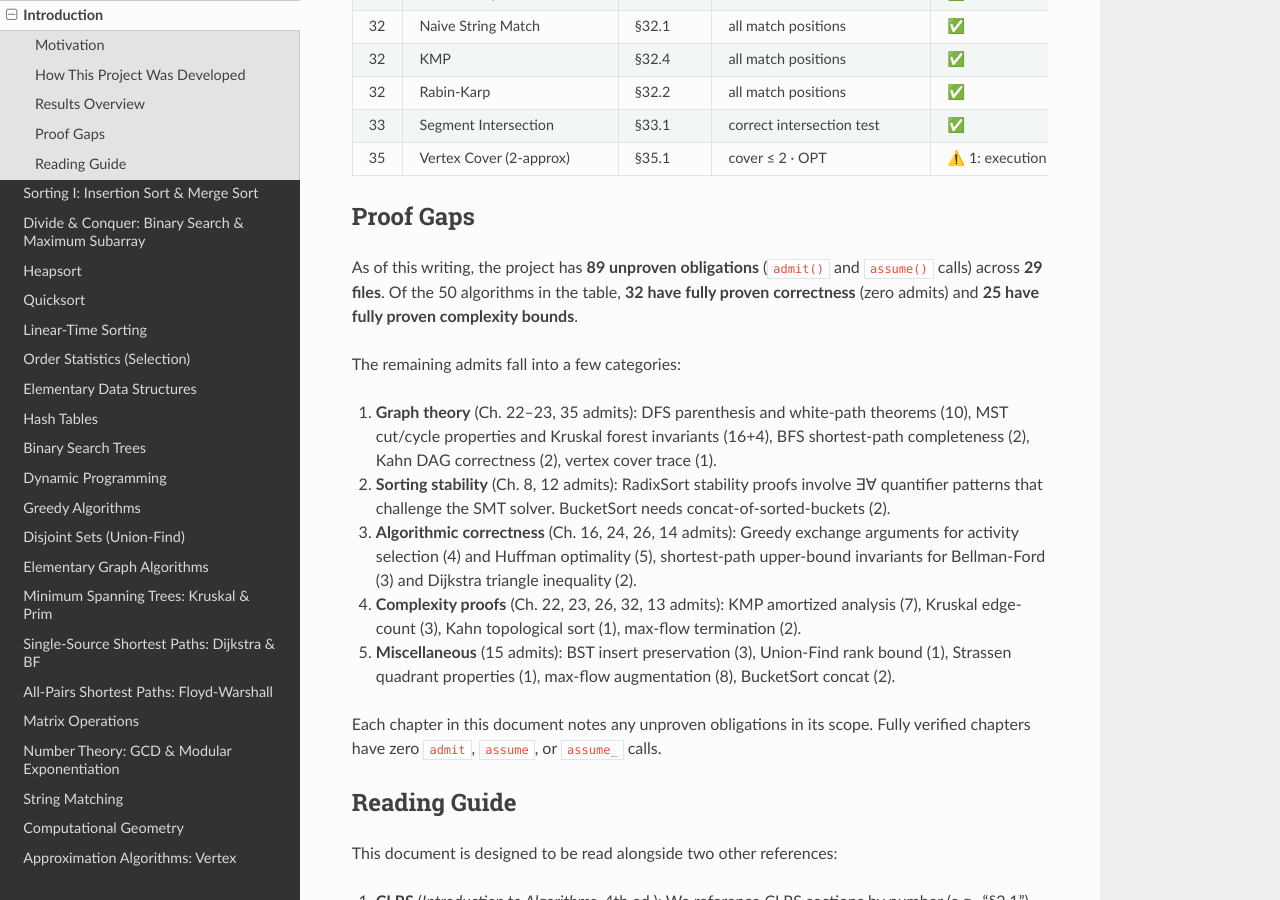
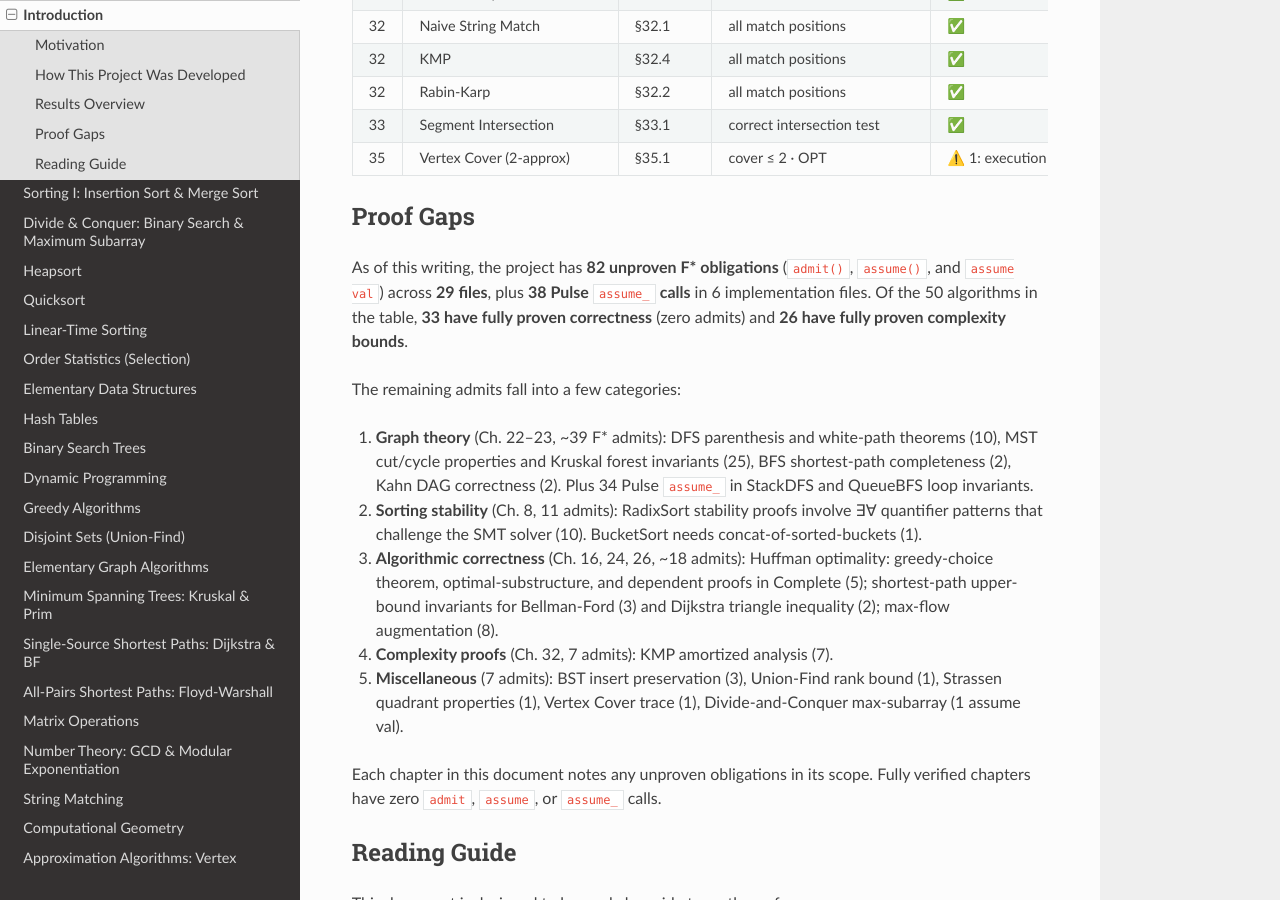
Before and after one commit to FStarLang/AlgoStar, a Sphinx documentation site: the page built from doc/intro.rst, in a window 1280 px wide and 900 px high, scrolled down 3779 px. Built offline with Sphinx 7.4.7 and the Read the Docs theme 3.1.0, drawn with Linux system fonts in a browser that asks for light colours; some of the changed text lies outside the part shown.

Commit message:
docs: update all chapters with accurate admit counts and proof status
- intro.rst: Update algorithm table — ActivitySelection now ✅ (was ⚠️ 4),
  Kahn complexity now ✅ Linked, Kruskal admits 15 (was 12), BucketSort 1
  (was 2). Update Proof Gaps section: 82 F* obligations/29 files + 38
  Pulse assume_. 33 fully proven (was 32), 26 complexity bounds (was 25).
  Update file/line counts to 174 files, ~54K lines.

- ch16_greedy.rst: ActivitySelection is fully proven (zero admits).
  Document exchange argument (lemma_greedy_dominates), maximality
  (lemma_greedy_is_maximal), earliest_compatible loop invariant bridge.
  Huffman: swap_reduces_wpl and exists_sibling_leaves now proven;
  3 assumes remain (greedy_choice, optimal_substructure, exists_leaf_at_max_depth).

- ch08_linear_sorting.rst: RadixSort has 10 admits total across 4 modules.

- ch22_graphs.rst: DFS.Spec has 7 unproven (was incorrectly 0).
  Fix StackDFS.Complexity assume_ count (13, was 16).
  Fix QueueBFS.Complexity assume_ count (6, was 7).

- ch23_mst.rst: Add EdgeSorting(2) and Complexity(2+1) to Kruskal count.

Co-authored-by: Copilot <223556219+Copilot@users.noreply.github.com>

```diff
--- a/doc/intro.rst
+++ b/doc/intro.rst
@@ -201,7 +201,7 @@ lines. The table below summarizes the status of each algorithm.
      - Bucket Sort
      - §8.4
      - sorted ∧ permutation
-     - ⚠️ 2: concat sorted buckets
+     - ⚠️ 1: concat sorted buckets
      - —
    * - 9
      - Min / Max
@@ -297,7 +297,7 @@ lines. The table below summarizes the status of each algorithm.
      - Activity Selection
      - §16.1
      - greedy = optimal count
-     - ⚠️ 4: exchange argument
+     - ✅
      - ✅ Linked O(n)
    * - 16
      - Huffman Coding
@@ -328,12 +328,12 @@ lines. The table below summarizes the status of each algorithm.
      - §22.4
      - valid topological order
      - ⚠️ 2: DAG correctness
-     - ⚠️ Linked (1 admit)
+     - ✅ Linked O(V+E)
    * - 23
      - Kruskal MST
      - §23.2
      - MST of graph
-     - ⚠️ 12: forest/cut props
+     - ⚠️ 15: forest/cut/sort
      - ⚠️ Linked (3 admits)
    * - 23
      - Prim MST
@@ -429,35 +429,37 @@ lines. The table below summarizes the status of each algorithm.
 Proof Gaps
 ----------
 
-As of this writing, the project has **89 unproven obligations**
-(``admit()`` and ``assume()`` calls) across **29 files**.  Of the 50
-algorithms in the table, **32 have fully proven correctness** (zero
-admits) and **25 have fully proven complexity bounds**.
+As of this writing, the project has **82 unproven F\* obligations**
+(``admit()``, ``assume()``, and ``assume val``) across **29 files**,
+plus **38 Pulse** ``assume_`` **calls** in 6 implementation files.
+Of the 50 algorithms in the table, **33 have fully proven correctness**
+(zero admits) and **26 have fully proven complexity bounds**.
 
 The remaining admits fall into a few categories:
 
-1. **Graph theory** (Ch. 22–23, 35 admits): DFS parenthesis and
+1. **Graph theory** (Ch. 22–23, ~39 F\* admits): DFS parenthesis and
    white-path theorems (10), MST cut/cycle properties and Kruskal
-   forest invariants (16+4), BFS shortest-path completeness (2),
-   Kahn DAG correctness (2), vertex cover trace (1).
+   forest invariants (25), BFS shortest-path completeness (2),
+   Kahn DAG correctness (2). Plus 34 Pulse ``assume_`` in
+   StackDFS and QueueBFS loop invariants.
 
-2. **Sorting stability** (Ch. 8, 12 admits): RadixSort stability
+2. **Sorting stability** (Ch. 8, 11 admits): RadixSort stability
    proofs involve ∃∀ quantifier patterns that challenge the SMT
-   solver.  BucketSort needs concat-of-sorted-buckets (2).
+   solver (10).  BucketSort needs concat-of-sorted-buckets (1).
 
-3. **Algorithmic correctness** (Ch. 16, 24, 26, 14 admits): Greedy
-   exchange arguments for activity selection (4) and Huffman
-   optimality (5), shortest-path upper-bound invariants for
-   Bellman-Ford (3) and Dijkstra triangle inequality (2).
+3. **Algorithmic correctness** (Ch. 16, 24, 26, ~18 admits): Huffman
+   optimality: greedy-choice theorem, optimal-substructure, and
+   dependent proofs in Complete (5); shortest-path upper-bound
+   invariants for Bellman-Ford (3) and Dijkstra triangle
+   inequality (2); max-flow augmentation (8).
 
-4. **Complexity proofs** (Ch. 22, 23, 26, 32, 13 admits): KMP
-   amortized analysis (7), Kruskal edge-count (3), Kahn
-   topological sort (1), max-flow termination (2).
+4. **Complexity proofs** (Ch. 32, 7 admits): KMP
+   amortized analysis (7).
 
-5. **Miscellaneous** (15 admits):
+5. **Miscellaneous** (7 admits):
    BST insert preservation (3), Union-Find rank bound (1),
-   Strassen quadrant properties (1),
-   max-flow augmentation (8), BucketSort concat (2).
+   Strassen quadrant properties (1), Vertex Cover trace (1),
+   Divide-and-Conquer max-subarray (1 assume val).
 
 Each chapter in this document notes any unproven obligations in its
 scope.  Fully verified chapters have zero ``admit``, ``assume``, or
```
Also changed, not shown: other parts of doc/intro.rst (+1 -1 lines), doc/ch08_linear_sorting.rst (+16 -10 lines), doc/ch16_greedy.rst (+76 -35 lines), doc/ch22_graphs.rst (+9 -5 lines), doc/ch23_mst.rst (+6 -6 lines).
